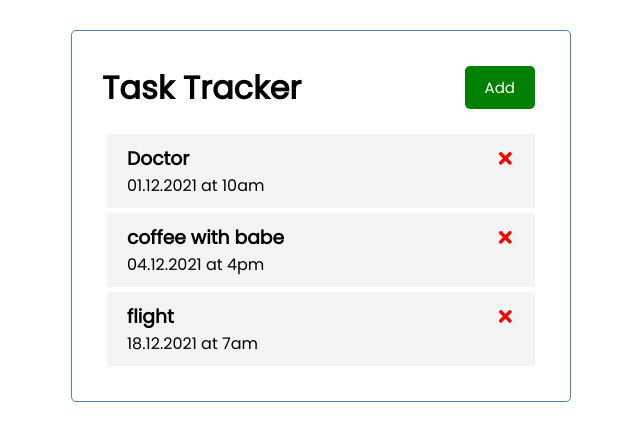
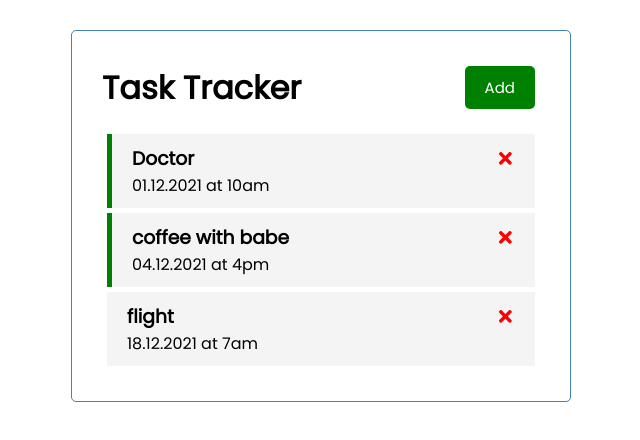
Before and after one commit to jalridley/react-task-tracker, a React (Create React App) app: page / in a window 1280 px wide. Shown: the top 440 px of the page, without its empty margins (319-959 px from the left). Built offline with nearby package versions, Linux system fonts and the light colour scheme; the HTML template or start-up script is replaced by a standard one.

Commit message:
added reminder double click funtionality

```diff
--- a/src/App.js
+++ b/src/App.js
@@ -16,19 +16,19 @@
             id: 1,
             text: 'Doctor',
             day: '01.12.2021 at 10am',
-            reminder: 'true',
+            reminder: true,
         },
         {
             id: 2,
             text: 'coffee with babe',
             day: '04.12.2021 at 4pm',
-            reminder: 'true',
+            reminder: true,
         },
         {
             id: 3,
             text: 'flight',
             day: '18.12.2021 at 7am',
-            reminder: 'false',
+            reminder: false,
         },
     ]);
 
@@ -38,11 +38,25 @@
         setTasks(tasks.filter(task => task.id !== id));
     };
 
+    // toggle reminder
+    const toggleReminder = id => {
+        setTasks(
+            tasks.map(task =>
+                // set reminder to opposite if it is the chose id
+                task.id === id ? { ...task, reminder: !task.reminder } : task
+            )
+        );
+    };
+
     return (
         <div className="container">
             <Header />
             {tasks.length > 0 ? (
-                <Tasks tasks={tasks} onDelete={deleteTask} />
+                <Tasks
+                    tasks={tasks}
+                    onDelete={deleteTask}
+                    onToggle={toggleReminder}
+                />
             ) : (
                 'No tasks to show'
             )}
--- a/src/components/Task.js
+++ b/src/components/Task.js
@@ -2,9 +2,12 @@
 // FaTimes is the X icon from font  awesome and it acts like a component <FaTimes />
 import { FaTimes } from 'react-icons/fa';
 
-const task = ({ task, onDelete }) => {
+const task = ({ task, onDelete, onToggle }) => {
     return (
-        <div className="task">
+        <div
+            className={`task ${task.reminder ? 'reminder' : ''}`}
+            onDoubleClick={() => onToggle(task.id)}
+        >
             <h3>
                 {task.text}{' '}
                 <FaTimes
--- a/src/components/Tasks.js
+++ b/src/components/Tasks.js
@@ -1,10 +1,15 @@
 import Task from './Task';
 
-const Tasks = ({ tasks, onDelete }) => {
+const Tasks = ({ tasks, onDelete, onToggle }) => {
     return (
         <>
             {tasks.map(task => (
-                <Task key={task.id} task={task} onDelete={onDelete} />
+                <Task
+                    key={task.id}
+                    task={task}
+                    onDelete={onDelete}
+                    onToggle={onToggle}
+                />
             ))}
         </>
     );
```
